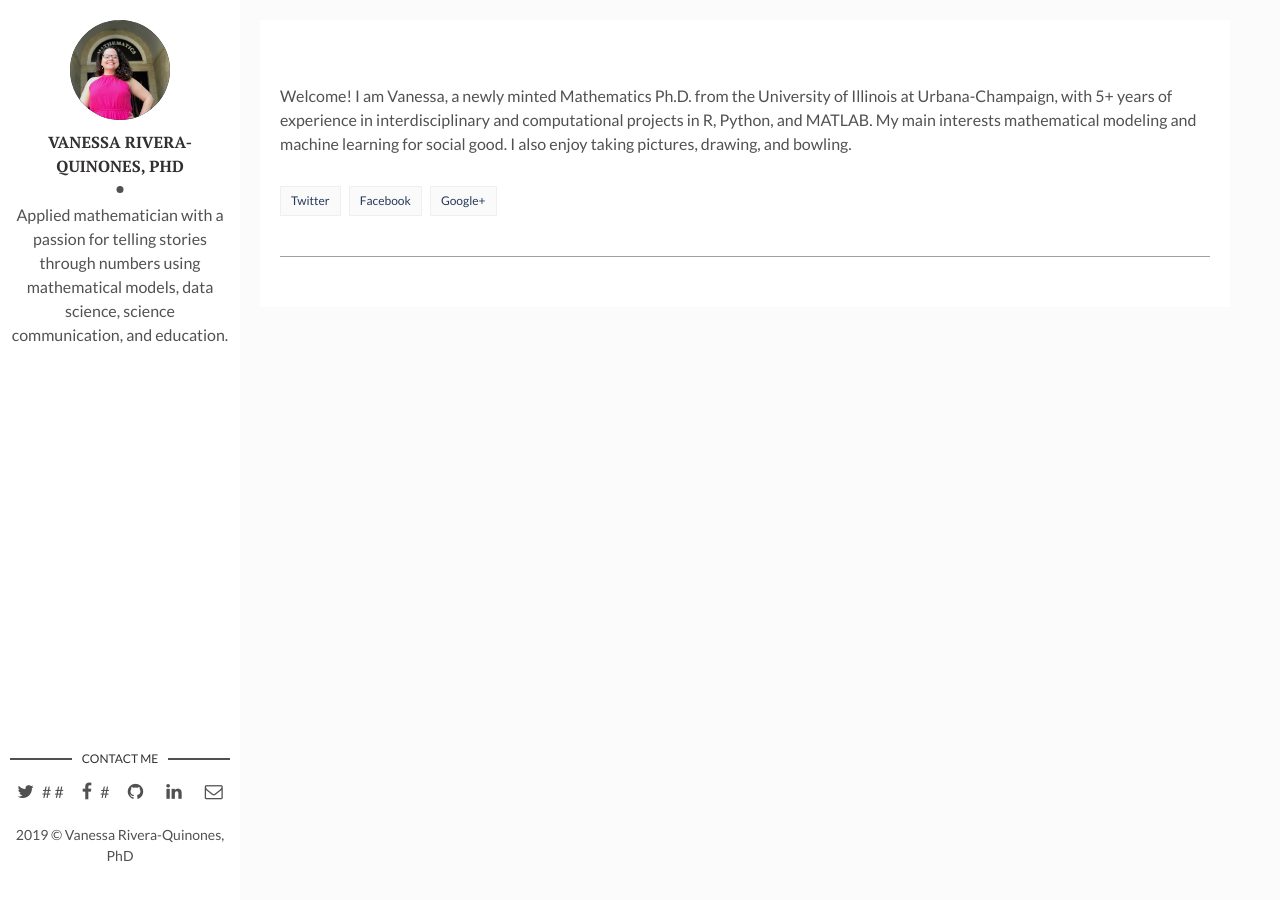
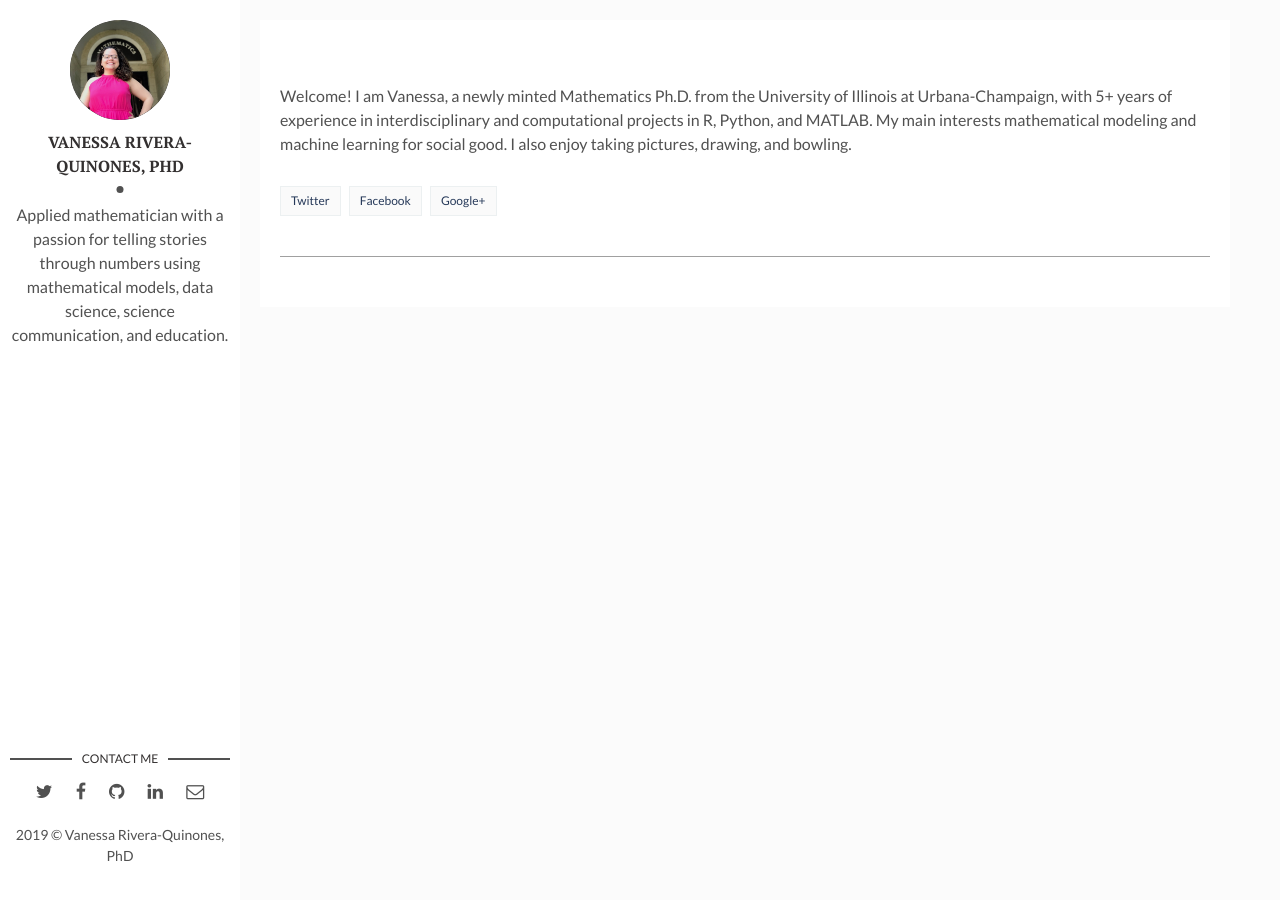
Before and after one commit to vriveraq/vriveraq.github.io, a Jekyll site: the page built from index.md, in a window 1280 px wide. Built offline with Jekyll 4.4.1, drawn with Linux system fonts in a browser that asks for light colours; our own code applies the rules of GitHub Pages for plain Markdown files.

Commit message:
Update main.html

```diff
--- a/_layouts/main.html
+++ b/_layouts/main.html
@@ -21,11 +21,11 @@ layout: default
         {% else %}
           <li><a href="https://twitter.com/artemsheludko_" target="_blank"><i class="fa fa-twitter" aria-hidden="true"></i></a></li>
         {% endif %}
-        #{% if site.social-facebook %}
-        #  <li><a href="https://facebook.com/{{ site.social-facebook }}" target="_blank"><i class="fa fa-facebook" aria-hidden="true"></i></a></li>
-        #{% else %}
-        #  <li><a href="https://facebook.com/" target="_blank"><i class="fa fa-facebook" aria-hidden="true"></i></a></li>
-        # {% endif %}
+        {% if site.social-facebook %}
+          <li><a href="https://facebook.com/{{ site.social-facebook }}" target="_blank"><i class="fa fa-facebook" aria-hidden="true"></i></a></li>
+        {% else %}
+          <li><a href="https://facebook.com/" target="_blank"><i class="fa fa-facebook" aria-hidden="true"></i></a></li>
+        {% endif %}
         {% if site.social-github %}
           <li class="github"><a href="http://github.com/{{site.social-github}}" target="_blank"><i class="fa fa-github"></i></a></li>
         {% else %}
```
